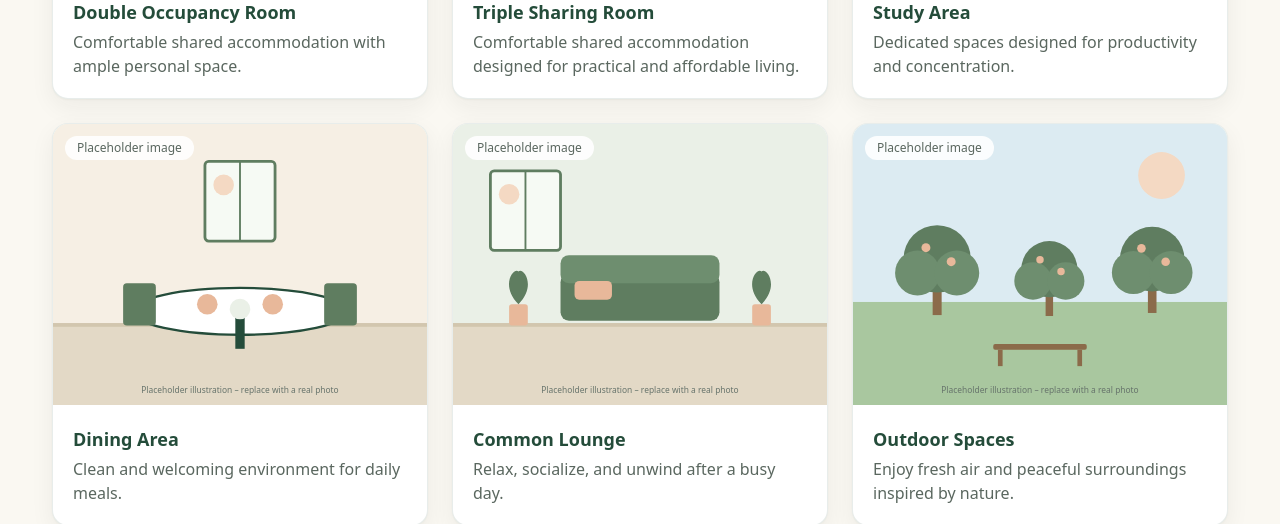
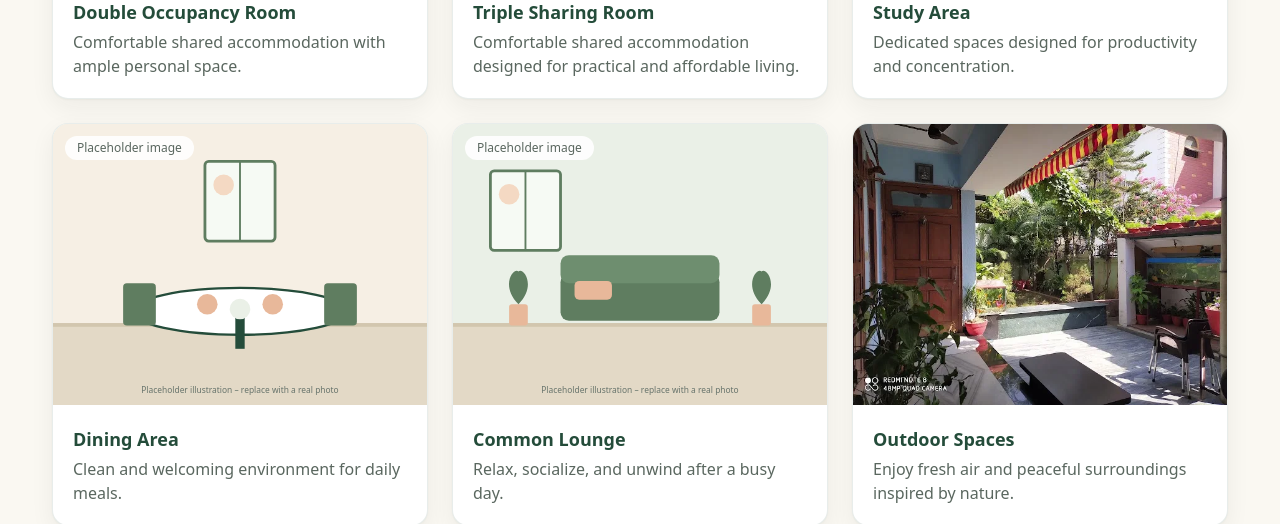
Before and after one commit to Anjalivyas68/auntys-orchard-pg, a Next.js app: page / in a window 1280 px wide. Shown: the part 3500-4024 px from the top of the page. Built offline with nearby package versions, Linux system fonts and the light colour scheme; no server answers.

Commit message:
Update gallery.ts

```diff
--- a/src/data/gallery.ts
+++ b/src/data/gallery.ts
@@ -59,8 +59,8 @@ export const galleryItems: GalleryItem[] = [
   {
     title: "Outdoor Spaces",
     caption: "Enjoy fresh air and peaceful surroundings inspired by nature.",
-    src: "/images/outdoor.svg",
+    src: "/images/outdoor.jpg",
     alt: "Placeholder illustration for the outdoor spaces",
-    isPlaceholder: true,
+    isPlaceholder: false,
   },
 ];
```
